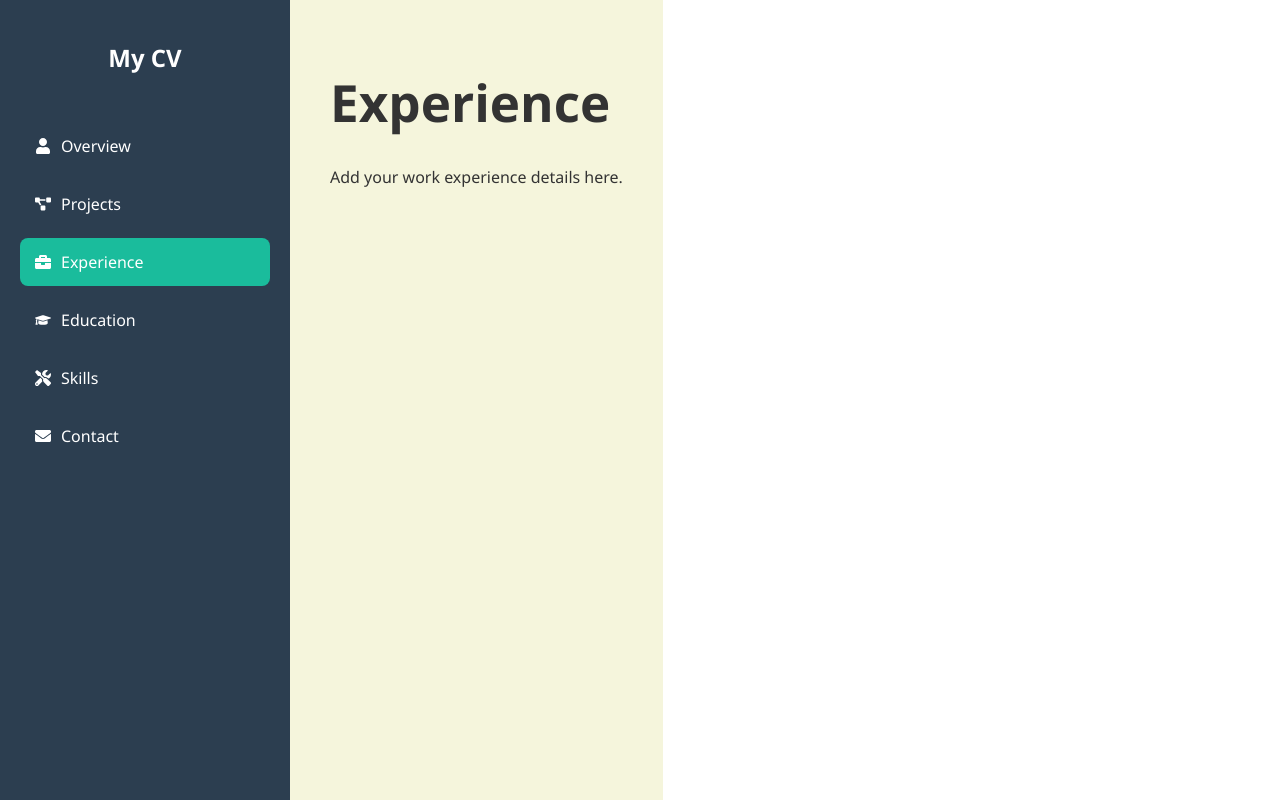
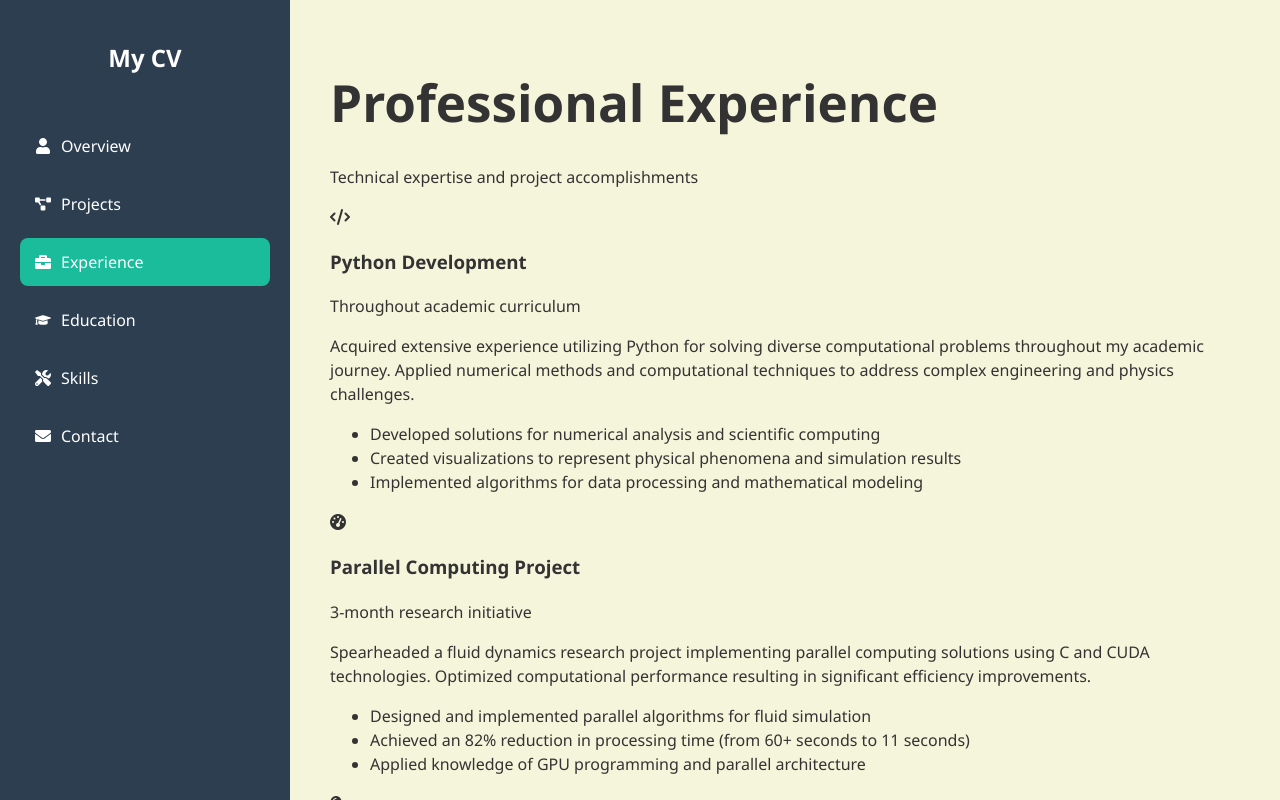
Before and after one commit to UnkowwnPhysics/CV, a React (Vite) app: page / in a window 1280 px wide. Both pictures are taken after a click on the item "Experience". Built offline with nearby package versions, Linux system fonts and the light colour scheme.

Commit message:
Update Experience.tsx

```diff
--- a/src/components/MainContent/Experience.tsx
+++ b/src/components/MainContent/Experience.tsx
@@ -1,8 +1,81 @@
-const Experience = () => {
+import React from 'react';
+import './Experience.css';
+
+const Experience: React.FC = () => {
   return (
-    <div>
-      <h1>Experience</h1>
-      <p>Add your work experience details here.</p>
+    <div className="experience-container">
+      <div className="experience-header">
+        <h1>Professional Experience</h1>
+        <p>Technical expertise and project accomplishments</p>
+      </div>
+
+      <div className="experience-content">
+        <div className="experience-item">
+          <div className="experience-icon">
+            <i className="fas fa-code"></i>
+          </div>
+          <div className="experience-details">
+            <h3>Python Development</h3>
+            <p className="experience-period">Throughout academic curriculum</p>
+            <div className="experience-description">
+              <p>
+                Acquired extensive experience utilizing Python for solving diverse computational problems
+                throughout my academic journey. Applied numerical methods and computational techniques to
+                address complex engineering and physics challenges.
+              </p>
+              <ul>
+                <li>Developed solutions for numerical analysis and scientific computing</li>
+                <li>Created visualizations to represent physical phenomena and simulation results</li>
+                <li>Implemented algorithms for data processing and mathematical modeling</li>
+              </ul>
+            </div>
+          </div>
+        </div>
+
+        <div className="experience-item">
+          <div className="experience-icon">
+            <i className="fas fa-tachometer-alt"></i>
+          </div>
+          <div className="experience-details">
+            <h3>Parallel Computing Project</h3>
+            <p className="experience-period">3-month research initiative</p>
+            <div className="experience-description">
+              <p>
+                Spearheaded a fluid dynamics research project implementing parallel computing solutions
+                using C and CUDA technologies. Optimized computational performance resulting in
+                significant efficiency improvements.
+              </p>
+              <ul>
+                <li>Designed and implemented parallel algorithms for fluid simulation</li>
+                <li>Achieved an 82% reduction in processing time (from 60+ seconds to 11 seconds)</li>
+                <li>Applied knowledge of GPU programming and parallel architecture</li>
+              </ul>
+            </div>
+          </div>
+        </div>
+
+        <div className="experience-item">
+          <div className="experience-icon">
+            <i className="fas fa-lightbulb"></i>
+          </div>
+          <div className="experience-details">
+            <h3>Problem-Solving Aptitude</h3>
+            <p className="experience-period">Continuous skill development</p>
+            <div className="experience-description">
+              <p>
+                Demonstrated exceptional capacity for rapidly acquiring new technical knowledge and
+                applying innovative solutions to complex challenges across engineering, physics,
+                and programming domains.
+              </p>
+              <ul>
+                <li>Quickly master new technical concepts and methodologies</li>
+                <li>Excel at analytical thinking and systematic problem-solving</li>
+                <li>Adapt efficiently to unfamiliar technical environments and requirements</li>
+              </ul>
+            </div>
+          </div>
+        </div>
+      </div>
     </div>
   );
 };
```
